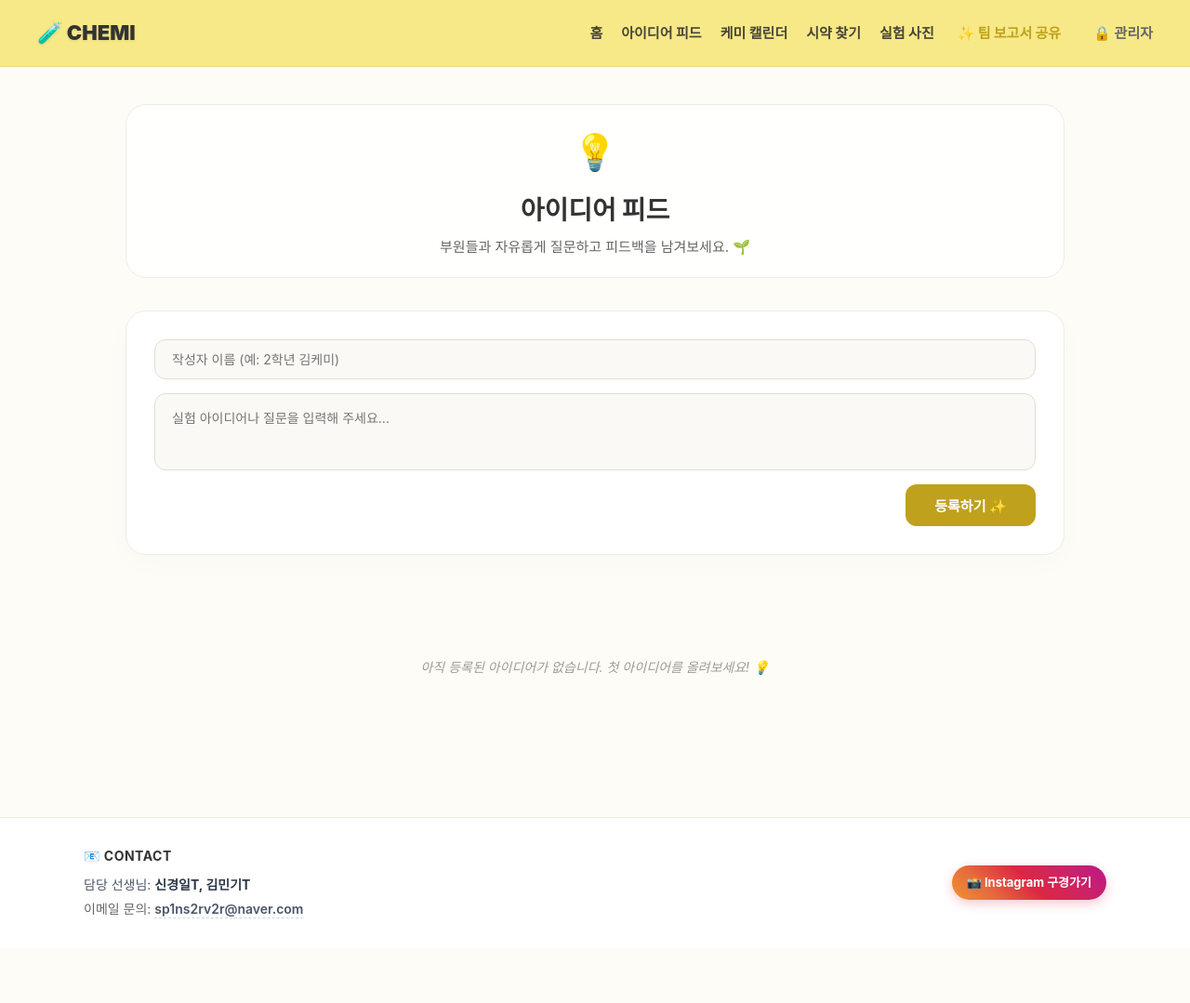
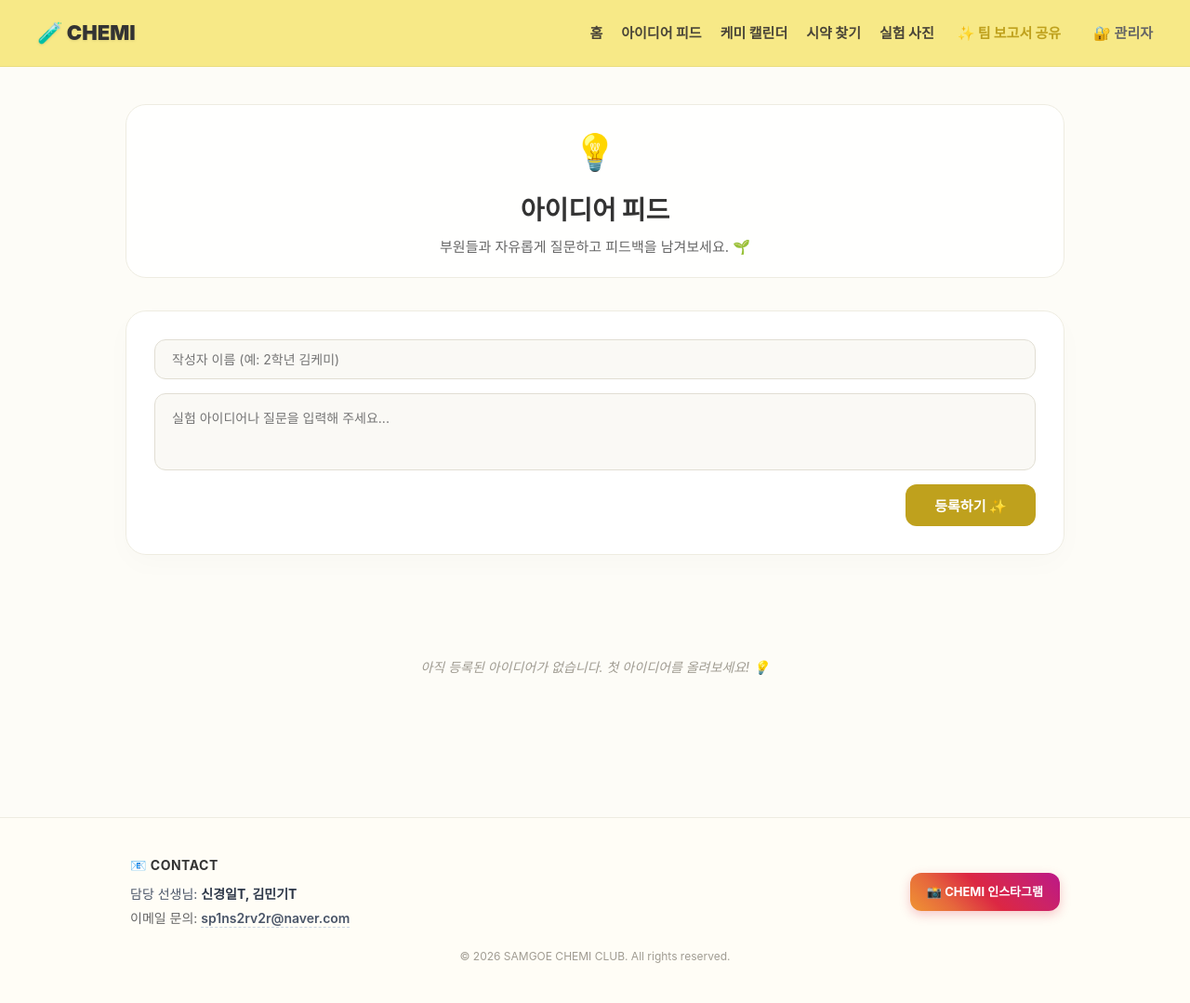
Before and after one commit to sunyoul-chemi/samgoe-chemi, a Flask app: page /ideas in a window 1280 px wide. Shown: the whole page at 93% size. Before the commit the page ends 988 px from the top, so only its background shows below. Run offline with Flask 3, Linux system fonts and the light colour scheme; data that the repository does not hold is empty; some libraries are stand-ins or nearby versions; some web fonts are replaced.

Commit message:
Update layout.html

```diff
--- a/templates/layout.html
+++ b/templates/layout.html
@@ -22,7 +22,7 @@
             {% if session.get('is_admin') %}
                 <a href="/logout" style="color: #dc3545; font-weight: 700; margin-left: 15px;">🔓 로그아웃</a>
             {% else %}
-                <a href="/login" style="color: #666; font-weight: 600; margin-left: 15px;">🔒 관리자</a>
+                <a href="/login" style="color: #666; font-weight: 600; margin-left: 15px;">🔐 관리자</a>
             {% endif %}
         </nav>
     </header>
@@ -31,9 +31,8 @@
         {% block content %}{% endblock %}
     </main>
 
-    <footer style="background: #fff; border-top: 1px solid #eeece1; padding: 30px 40px; margin-top: 80px;">
-        <div style="max-width: 1100px; margin: 0 auto; display: flex; justify-content: space-between; align-items: center; flex-wrap: wrap; gap: 20px;">
-
+    <footer style="margin-top: 80px; padding: 40px 20px; background: #fffdf6; border-top: 1px solid #eeece1;">
+        <div style="max-width: 1000px; margin: 0 auto; display: flex; justify-content: space-between; align-items: center; flex-wrap: wrap; gap: 20px;">
             <div style="color: #666; font-size: 14px; line-height: 1.6;">
                 <p style="margin: 0 0 8px 0; font-weight: 700; color: #333; letter-spacing: 0.5px;">📧 CONTACT</p>
                 <p style="margin: 0 2px 4px 0; color: #4a5568;">담당 선생님: <strong style="color: #2d3748;">신경일T, 김민기T</strong></p>
@@ -41,11 +40,13 @@
             </div>
 
             <div>
-                <a href="https://www.instagram.com/samgoe_chemi2026/" target="_blank" style="display: flex; align-items: center; gap: 8px; text-decoration: none; background: linear-gradient(45deg, #f09433 0%, #e6683c 25%, #dc2743 50%, #cc2366 75%, #bc1888 100%); color: white; padding: 8px 16px; border-radius: 20px; font-size: 13px; font-weight: 700; box-shadow: 0 4px 12px rgba(220, 39, 67, 0.25);">
-                    📸 Instagram 구경가기
+                <a href="https://www.instagram.com/samgoe_chemi2026/" target="_blank" style="display: flex; align-items: center; gap: 8px; text-decoration: none; background: linear-gradient(45deg, #f09433 0%, #e6683c 25%, #dc2743 50%, #cc2366 75%, #bc1888 100%); color: white; padding: 10px 18px; border-radius: 12px; font-weight: 700; font-size: 13px; box-shadow: 0 4px 12px rgba(220, 39, 67, 0.25);">
+                    📸 CHEMI 인스타그램
                 </a>
             </div>
-
+        </div>
+        <div style="max-width: 1000px; margin: 20px auto 0 auto; text-align: center; color: #a09c92; font-size: 12px;">
+            © 2026 SAMGOE CHEMI CLUB. All rights reserved.
         </div>
     </footer>
 
```
